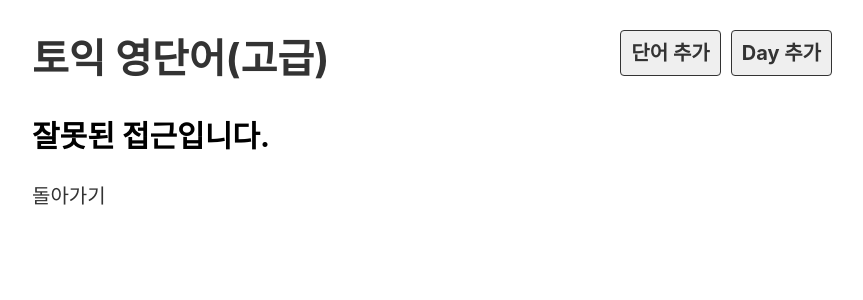
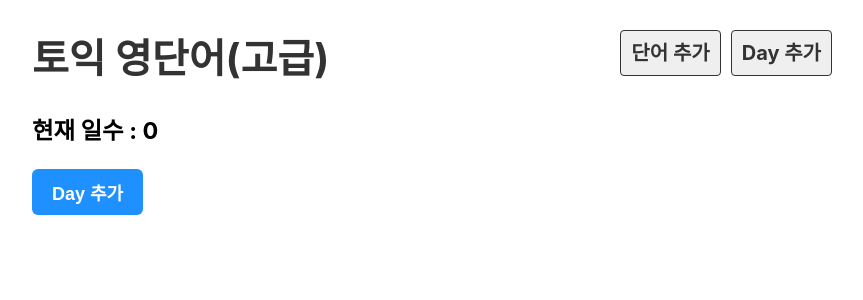
Before and after one commit to de24world/codingdevil-react, a React (Create React App) app: page /create_day in a window 1280 px wide. Shown: the top 300 px of the page, without its empty margins (208-1071 px from the left). Built offline with nearby package versions, Linux system fonts and the light colour scheme; no server answers.

Commit message:
add days

```diff
--- a/src/App.js
+++ b/src/App.js
@@ -3,7 +3,7 @@
 import Header from "./component/Header";
 import { BrowserRouter, Route, Switch } from "react-router-dom";
 import CreateWord from "./component/CreateWord";
-import EmptyPage from "./component/EmptyPage";
+import CreateDay from "./component/CreateDay";
 import "./styles.css";
 
 function App() {
@@ -21,8 +21,8 @@
           <Route path="/create_word">
             <CreateWord />
           </Route>
-          <Route>
-            <EmptyPage />
+          <Route path="/create_day">
+            <CreateDay />
           </Route>
         </Switch>
       </div>
--- /dev/null
+++ b/src/component/CreateDay.js
@@ -0,0 +1,29 @@
+import { useHistory } from "react-router-dom";
+import useFetch from "../hooks/useFetch";
+
+export default function CreateDay() {
+  const days = useFetch("http://localhost:3001/days");
+  const history = useHistory();
+  function addDay() {
+    fetch(`http://localhost:3001/days/`, {
+      method: "POST",
+      headers: {
+        "Content-Type": "application/json"
+      },
+      body: JSON.stringify({
+        day: days.length + 1
+      })
+    }).then((res) => {
+      if (res.ok) {
+        alert("created completed");
+        history.push(`/`);
+      }
+    });
+  }
+  return (
+    <div>
+      <h3> 현재 일수 : {days.length} </h3>
+      <button onClick={addDay}>Day 추가 </button>
+    </div>
+  );
+}
--- a/src/component/Header.js
+++ b/src/component/Header.js
@@ -10,9 +10,9 @@
         <Link to="/create_word" className="link">
           단어 추가
         </Link>
-        <a href="#x" className="link">
+        <Link to="/create_day" className="link">
           Day 추가
-        </a>
+        </Link>
       </div>
     </div>
   );
```
